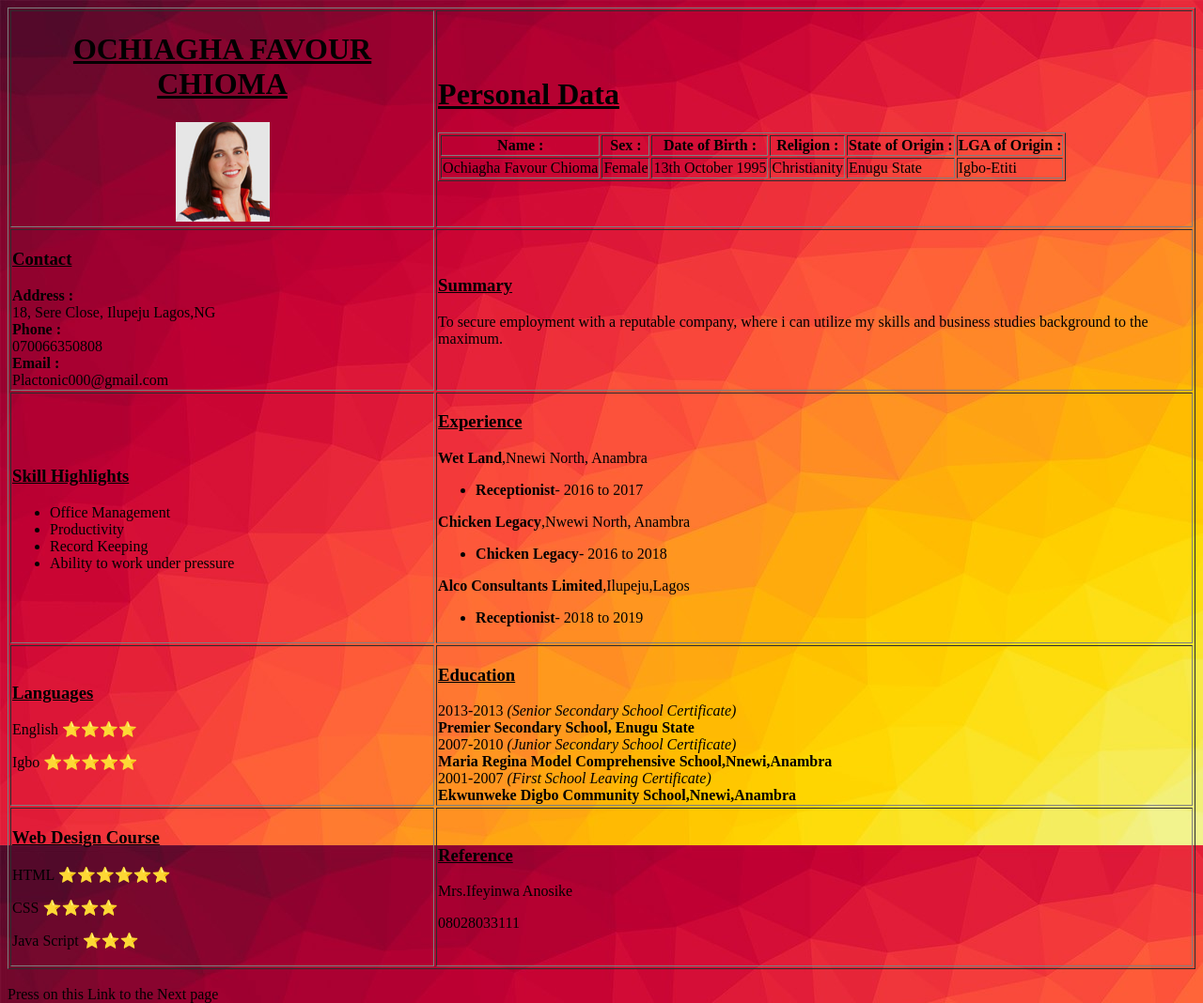
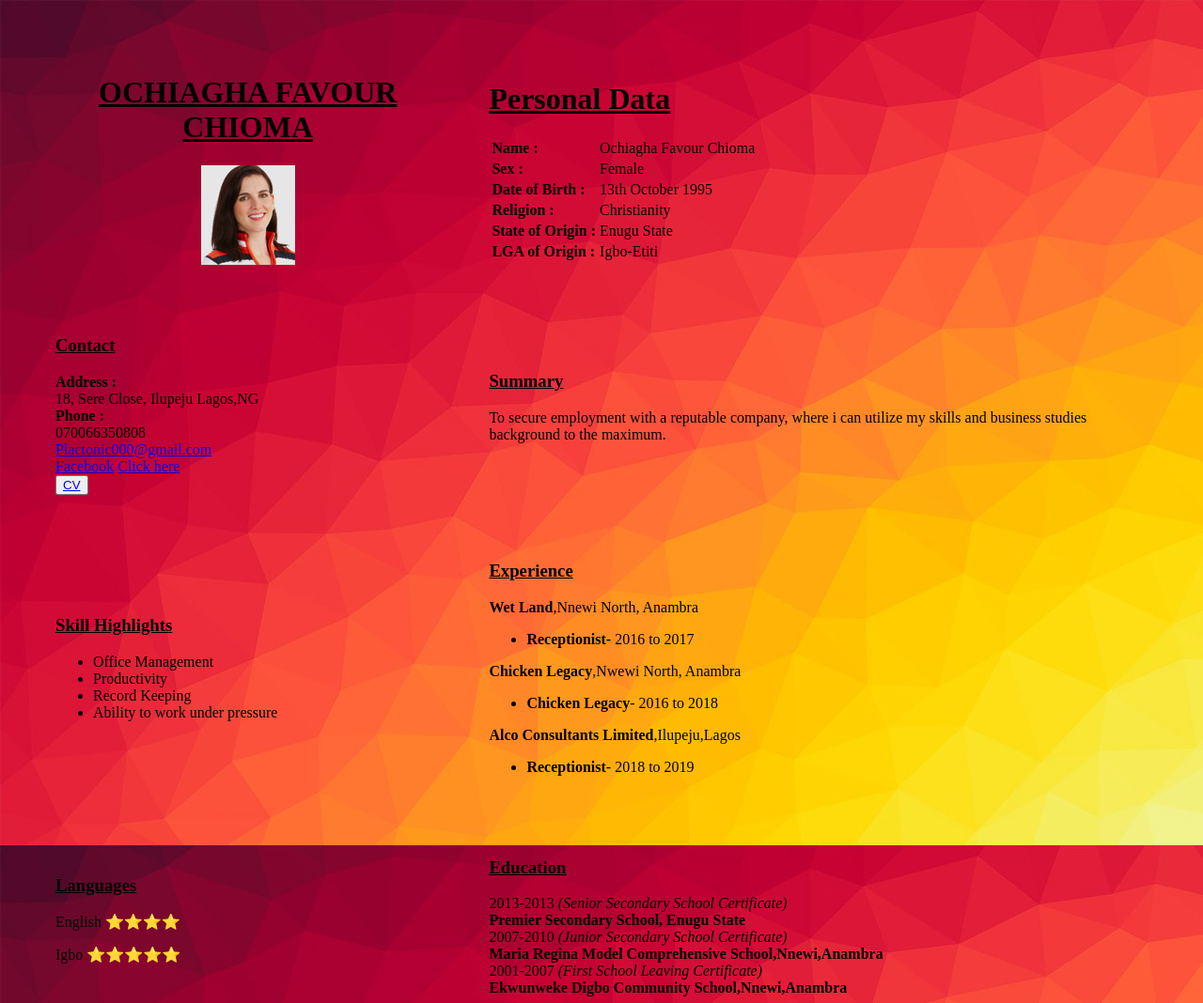
Before and after one commit to Hablofresh/ablo, a plain HTML site: page index.html in a window 1280 px wide. Shown: the top 1068 px of the page at 94% size. Drawn offline with Linux system fonts and the light colour scheme.

Commit message:
Add files via upload

```diff
--- a/index.html
+++ b/index.html
@@ -7,31 +7,42 @@
     <title>Mr Abdullah CV</title>
 </head>
 <body background="bg.jpg">
-    <table border="1">
+    <table cellspacing="50" align="left">
         <tr>
             <th>
                <h1><u>OCHIAGHA FAVOUR CHIOMA</u></h1>
-               <i class="far fa-space-station-moon-alt"></i>
                <img src="member2.jpg" alt="Janet Eyre Profile Picture" width="100px">
             </th>
             <td>
                 <h1><u>Personal Data</u></h1>
-                <table border="1">
-                    <tr>
+                <table>
+                    <tr align="left">
                             <th>Name :</th>
-                            <th>Sex :</th>
-                            <th>Date of Birth :</th>
-                            <th>Religion :</th>
-                            <th>State of Origin :</th>
-                            <th>LGA of Origin :</th>
+                            <td>Ochiagha Favour Chioma</td>
+
                     </tr>
-                    <tr>
-                            <td>Ochiagha Favour Chioma</td>
-                            <td>Female</td>
-                            <td>13th October 1995</td>
-                            <td>Christianity</td>
-                            <td>Enugu State</td>
-                            <td>Igbo-Etiti</td>
+                    <tr align="left">
+                        <th>Sex :</th>
+                        <td>Female</td>
+
+                    </tr>
+                    <tr align="left">
+                        <th>Date of Birth :</th>
+                        <td>13th October 1995</td>
+                    </tr>
+                    <tr align="left">
+                        <th>Religion :</th>
+                        <td>Christianity</td>
+
+                    </tr>
+                    <tr align="left">
+                        <th>State of Origin :</th>
+                        <td>Enugu State</td>
+
+                    </tr>
+                    <tr align="left">
+                        <th>LGA of Origin :</th>
+                        <td>Igbo-Etiti</td>
                     </tr>
                 </table>
             </td>
@@ -41,7 +52,12 @@
                 <h3><u>Contact</u></h3>
                 <strong>Address :</strong><br>18, Sere Close, Ilupeju Lagos,NG <br>
                 <strong>Phone :</strong><br>070066350808 <br>
-                <strong>Email :</strong><br>Plactonic000@gmail.com <br>
+                <a href="mailto:Plactonic000@gmail.com">Plactonic000@gmail.com</a><br>
+                <a href="https://www.facebook.com">Facebook</a>
+                <a href="fav.html">Click here</a><br>
+                <button>
+                    <a href="music.mp3" download>CV</a>
+                </button>
             </td>
             <td>
                 <h3><u>Summary</u></h3>
```
Also changed, not shown: 1 other file.
